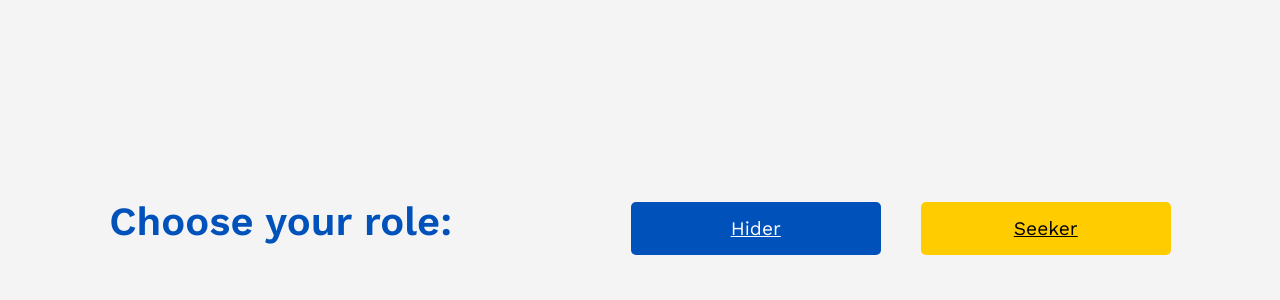
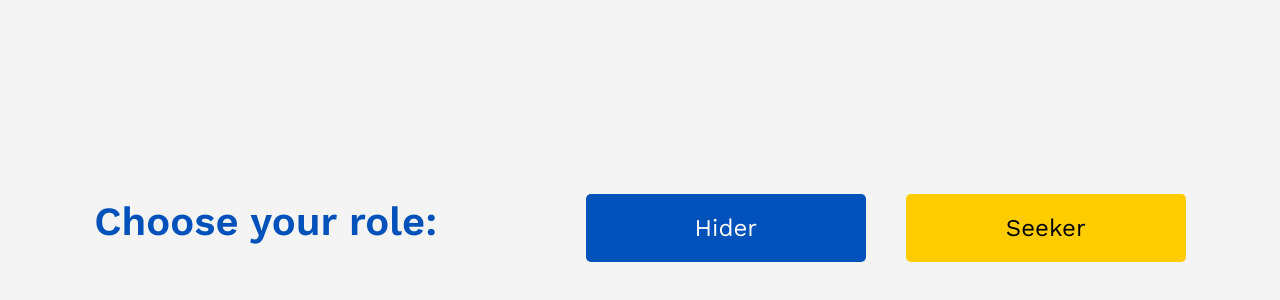
Before and after one commit to kgovind12/scavenger-hunt, a website: page public/index.html in a window 1280 px wide. Shown: the part 192-492 px from the top of the page. Drawn offline with nearby package versions, Linux system fonts and the light colour scheme.

Commit message:
no text underline for home page buttons

```diff
--- a/public/index.html
+++ b/public/index.html
@@ -77,7 +77,7 @@
         gap: 40px;
       }
 
-      .a {
+      a.button {
         font-size: 1.5rem;
         padding: 20px 40px;
         text-decoration: none;
```
